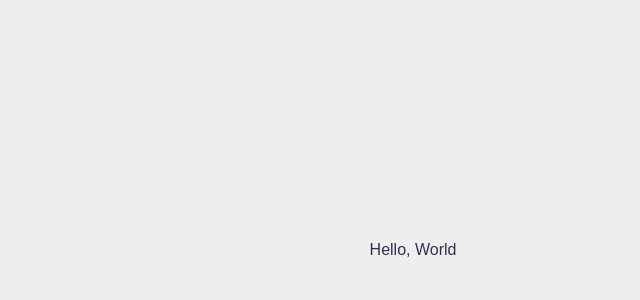
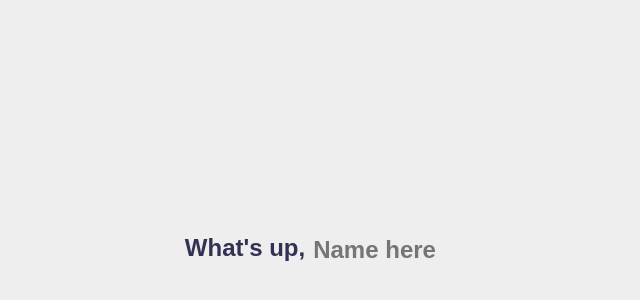
Before and after one commit to yeyoung8805/vue-localstorage-todo, a Vue app: page / in a window 1280 px wide. Shown: the part 150-450 px from the top of the page, without its empty margins (227-867 px from the left). Built offline with nearby package versions, Linux system fonts and the light colour scheme.

Commit message:
add h2, input and v-model="name

```diff
--- a/src/App.vue
+++ b/src/App.vue
@@ -1,8 +1,25 @@
 <script setup>
+import { ref, onMounted, computed, watch } from "vue";
+
+const todos = ref([]);
+const name = ref("");
+
+const input_content = ref("");
+const input_category = ref(null);
+
+const todos_asc = computed(() =>
+  todos.value.sort((a, b) => {
+    return (a.createdAt = b.createdAt);
+  })
+);
 </script>
 
 <template>
-  <div>
-    Hello, World
-  </div>
+  <main class="app">
+    <section class="greeting">
+      <h2 class="title">
+        What's up, <input type="text" placeholder="Name here" v-model="name" />
+      </h2>
+    </section>
+  </main>
 </template>
```
